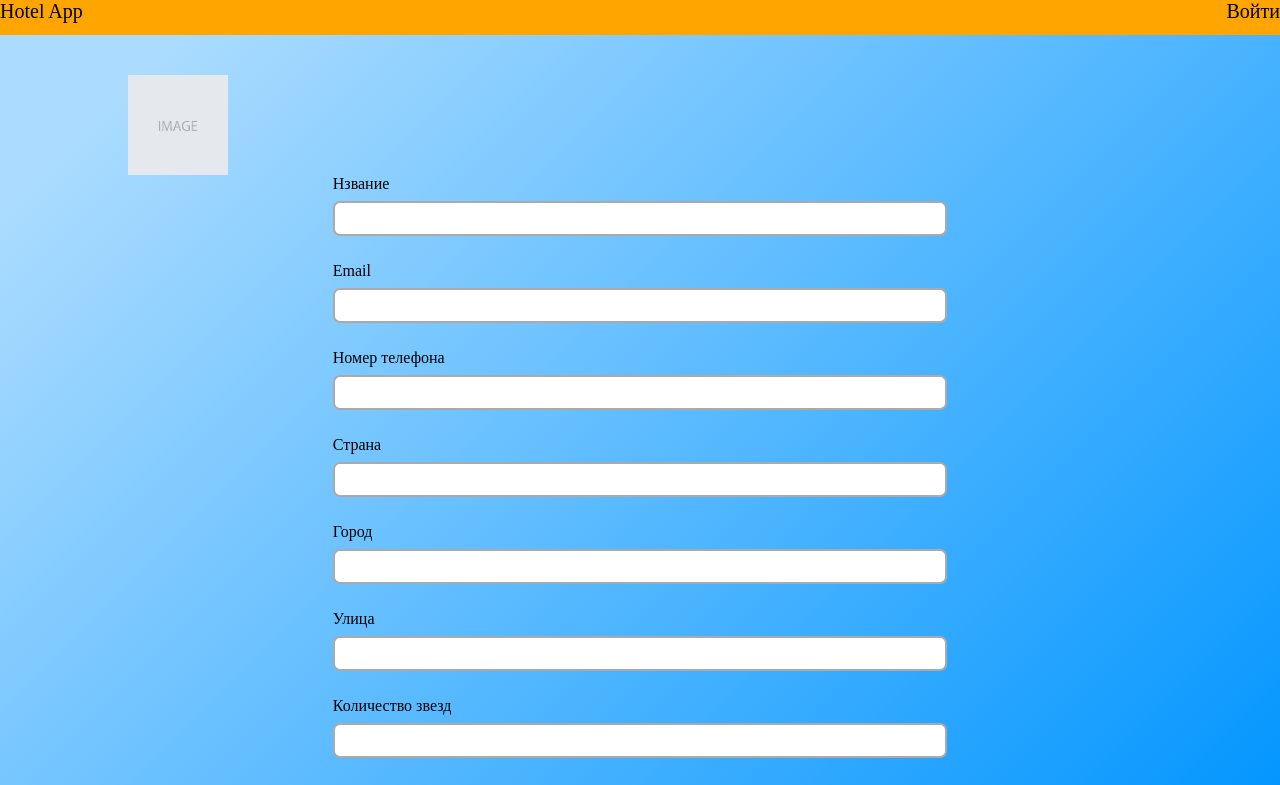
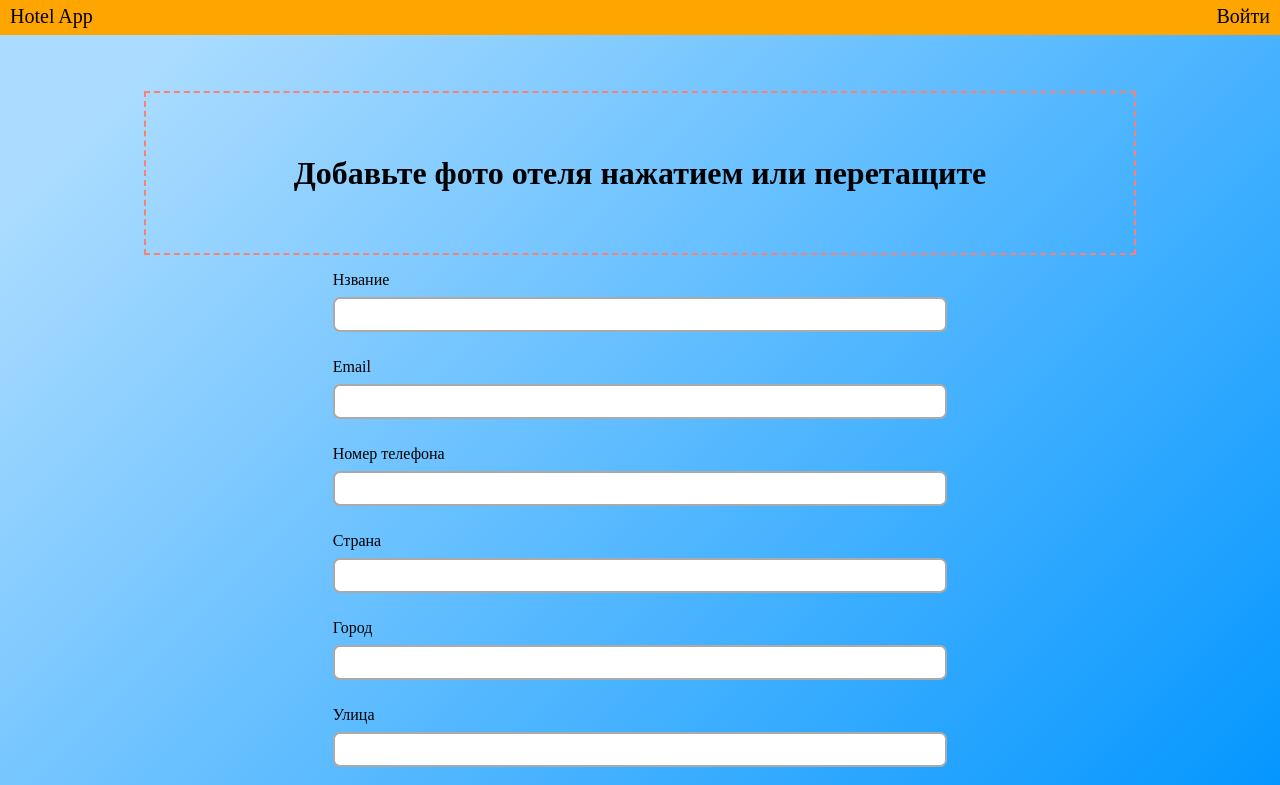
Before and after one commit to SladowName1/InternetServiceToBookedRoomsInHotels, a React (Create React App) app: page /addHotel in a window 1280 px wide. Shown: the top 785 px of the page. Built offline with nearby package versions, Linux system fonts and the light colour scheme; no server answers.

Commit message:
added styles

```diff
--- a/package.json
+++ b/package.json
@@ -16,6 +16,7 @@
     "path": "^0.12.7",
     "react": "^17.0.2",
     "react-dom": "^17.0.2",
+    "react-dropzone": "^14.2.1",
     "react-router": "^6.3.0",
     "react-router-dom": "^6.3.0",
     "react-scripts": "5.0.0",
--- a/src/components/Menu.js
+++ b/src/components/Menu.js
@@ -41,16 +41,20 @@ const Menu = () => {
   }
 
   const goToManagerHotelPage = () => {
-      navigate('/mmanagerHotel');
+      navigate('/managerHotel');
   }
 
   const goToUserPage =() => {
       navigate('/userTable');
   }
 
+  const goToProfilePage = () => {
+      navigate('/profile')
+  }
+
   return (
     <div className="nav-menu">
-      <div style={{cursor:'pointer'}} onClick={() => toHomePage()}>
+      <div style={{cursor:'pointer', margin:'5px 10px 0 10px'}} onClick={() => toHomePage()}>
           Hotel App
       </div>
       <div className="nav-menu-items">
@@ -68,7 +72,7 @@ const Menu = () => {
                           <div className="nav-menu-item" onClick={() => goToUserPage()}>Пользователи</div>:null}
 
 
-                  <div className="nav-menu-item"><a href='/profile'>Профиль</a></div>
+                  <div className="nav-menu-item" onClick={() => goToProfilePage()}>Профиль</div>
                   <div className="nav-menu-item" onClick={() => logout()}>Выйти
                   </div>
               </div>
--- a/src/components/UserPage/UserPage.js
+++ b/src/components/UserPage/UserPage.js
@@ -1,9 +1,10 @@
 import {observer} from "mobx-react-lite";
-import {useContext, useEffect} from "react";
+import {useContext, useEffect, useState} from "react";
 import {Context} from "../../index";
 
 const UserPage = observer(() => {
     const {view} = useContext(Context);
+    const [users, setUsers] = useState(null);
     useEffect(() => {
         view.setIsView(false);
     })
--- a/src/components/add_hotel_page/AddHotelPage.js
+++ b/src/components/add_hotel_page/AddHotelPage.js
@@ -2,15 +2,50 @@ import {useContext, useEffect} from "react";
 import {observer} from "mobx-react-lite";
 import {Context} from "../../index";
 import Image from '../../img/img.png';
+import Dropzone from "react-dropzone";
+import axios from "axios";
+import EndPoint from "../const/EndPoint";
 
 const AddHotelPage = observer(() => {
-    const {view} = useContext(Context);
+    const {view, user} = useContext(Context);
     useEffect(() => {
         view.setIsView(false);
     })
+
+    const addMyVideo = (acceptedFiles) => {
+        delete axios.defaults.headers.common["Authorization"];
+        const formData = new FormData();
+        formData.append("file", acceptedFiles[0]);
+        formData.append("upload_preset", "");
+
+        axios
+            .post("https://api.cloudinary.com/v1_1/dz3dswxup/image/upload", formData)
+            .then((res) => {
+                console.log(res.data);
+                axios.defaults.headers.common[
+                    "Authorization"
+                    ] = `Bearer ${localStorage.getItem("token")}`;
+                axios
+                    .post(
+                        `${EndPoint}api/user/updateUserInfo?id=${user.User.id}`, {Photo: res.data.public_id}
+                    )
+                    .then((res) => {
+                        alert(res.data.res);
+                    });
+            });
+    };
     return (
         <div className='add_hotel_page_container'>
-            <img src={Image.toString()} width='100px' height='100px'/>
+            <Dropzone onDrop={addMyVideo}>
+                {({ getRootProps, getInputProps, isDragActive }) => (
+                    <div {...getRootProps()} className="dropzone">
+                        <input {...getInputProps()} />
+                        {isDragActive
+                            ? "Drop it like it's hot!"
+                            : "Добавьте фото отеля нажатием или перетащите"}
+                    </div>
+                )}
+            </Dropzone>
             <form>
                 <label>Нзвание</label><input type='text' required/><br/>
                 <label>Email</label><input  type='text' required/><br/>
--- a/src/components/booked_page/BookedPage.js
+++ b/src/components/booked_page/BookedPage.js
@@ -16,18 +16,19 @@ const BookedPage = observer(() => {
             setRooms(roomsByUserId.data.rooms);
         }
     })
+
     return(
         <div>
             {rooms?.length ?
-            <table>
-                <tr>
+            <table width='100%' style={{borderCollapse:'separate',borderSpacing:' 0 1em'}}>
+                <tr width='100%'>
                     <th>Номер</th>
                     <th>Дата заселения</th>
                     <th>Дата выселения</th>
                     <th>Цена</th>
                 </tr>
                 {rooms.map(room => (
-                    <tr key={room.id}>
+                    <tr key={room.id} width='100%' style={{ textAlign: 'center'}}>
                         <td>{room.bookeNumber}</td>
                         <td>{room.start}</td>
                         <td>{room.end}</td>
--- a/src/components/const/EndPoint.js
+++ b/src/components/const/EndPoint.js
@@ -1,2 +1,3 @@
-let EndPoint = window.location.href.includes('localhost') ? 'https://localhost:44307/' : 'http://backenddiplom.somee.com/';
+let EndPoint =  'http://backenddiplom.somee.com/';
+// window.location.href.includes('localhost') ? 'https://localhost:44307/' :
 export default  EndPoint;
--- a/src/components/manager_hotel_page/HotelPageForManager.js
+++ b/src/components/manager_hotel_page/HotelPageForManager.js
@@ -10,18 +10,18 @@ const HotelPageForManager = observer(() => {
 
     return (
         <div>
-            <table>
+            <table width='100%' style={{borderCollapse:'separate',borderSpacing:' 0 1em'}}>
                 <tr>
                     <th>Имя</th>
                     <th>Количество звезд</th>
                     <th>Страна</th>
                     <th>Действия</th>
                 </tr>
-                <tr>
-                    <td>ЙЦУ</td>
-                    <td>2</td>
-                    <td>фв</td>
-                    <td>действия</td>
+                <tr width='100%' style={{ textAlign: 'center'}}>
+                    <td>Test</td>
+                    <td>3</td>
+                    <td>Belarus</td>
+                    <td>action</td>
                 </tr>
             </table>
         </div>
--- a/src/components/profile_page/ProfilePage.js
+++ b/src/components/profile_page/ProfilePage.js
@@ -4,6 +4,7 @@ import {Context} from "../../index";
 import axios from "axios";
 import EndPoint from "../const/EndPoint";
 import Image from '../../img/img.png';
+import Dropzone from "react-dropzone";
 
 const ProfilePage = observer(() => {
     const {user, view} = useContext(Context);
@@ -19,6 +20,28 @@ const ProfilePage = observer(() => {
             }
         }
     })
+    const addMyVideo = (acceptedFiles) => {
+        delete axios.defaults.headers.common["Authorization"];
+        const formData = new FormData();
+        formData.append("file", acceptedFiles[0]);
+        formData.append("upload_preset", "");
+
+        axios
+            .post("https://api.cloudinary.com/v1_1/dz3dswxup/image/upload", formData)
+            .then((res) => {
+                console.log(res.data);
+                axios.defaults.headers.common[
+                    "Authorization"
+                    ] = `Bearer ${localStorage.getItem("token")}`;
+                axios
+                    .post(
+                        `${EndPoint}api/user/updateUserInfo?id=${user.User.id}`, {Photo: res.data.public_id}
+                    )
+                    .then((res) => {
+                        alert(res.data.res);
+                    });
+            });
+    };
 return(
     <div className='profile_page_container'>
         <div>
@@ -28,8 +51,16 @@ return(
                     <button>Изменить</button>  <button>Удалить</button>
                 </div> :
                 <div>
-                    <img src={Image.toString()}/> <br/>
-                    <button>Добавить</button>
+                    <Dropzone onDrop={addMyVideo}>
+                        {({ getRootProps, getInputProps, isDragActive }) => (
+                            <div {...getRootProps()} className="dropzone">
+                                <input {...getInputProps()} />
+                                {isDragActive
+                                    ? "Drop it like it's hot!"
+                                    : "Add photo u want click or drop"}
+                            </div>
+                        )}
+                    </Dropzone>
                 </div>
                 }
         </div>
--- a/src/styles/booking-page.css
+++ b/src/styles/booking-page.css
@@ -59,7 +59,7 @@
     font-size: 13px;
     font-weight: 400;
     line-height: 1.15385;
-    margin: 0;
+    margin: 10px;
     outline: none;
     padding: 8px .8em;
     position: relative;
--- a/src/styles/menu.css
+++ b/src/styles/menu.css
@@ -11,6 +11,6 @@
 }
 
 .nav-menu-item {
-    margin-left: 5px;
+    margin: 5px 10px 0 10px;
     cursor: pointer;
 }
--- a/src/styles/profile-page.css
+++ b/src/styles/profile-page.css
@@ -11,6 +11,8 @@
 
 .profile_page_info_element_container {
     display: flex;
+    justify-content: space-between;
+    margin-bottom: 5px;
 }
 
 .profile_page_element_title {
@@ -20,3 +22,30 @@
 .profile_page_element_value {
     display: flex;
 }
+
+.profile_page_info_container input{
+    border-radius: 5px;
+    border: 1px grey solid;
+    margin: 0 5px 0 0;
+}
+
+
+.dropzone{
+    height: 8rem;
+    margin: 1rem;
+    padding: 1rem;
+    border: 2px dashed salmon;
+    display: flex;
+    justify-content: center;
+    align-items: center;
+    font-size:  2rem;
+    font-weight: bold;
+    cursor: pointer;
+}
+.profile_page_info_container button{
+    border-radius: 5px;
+    border: 1px grey solid;
+    margin: 0 5px 0 0;
+    cursor: pointer;
+    background: #5151e7;
+}
```
Also changed, not shown: 1 other file (tests, documents, lock files or other folders).
